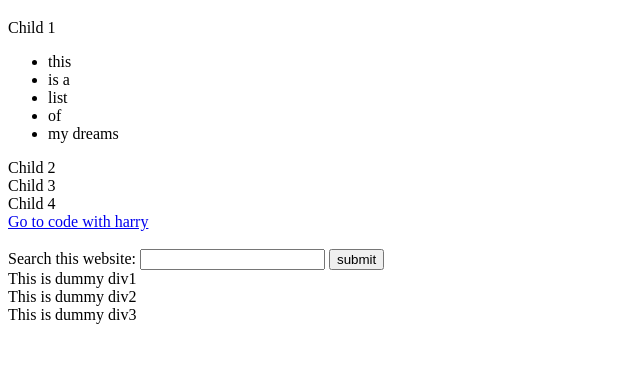
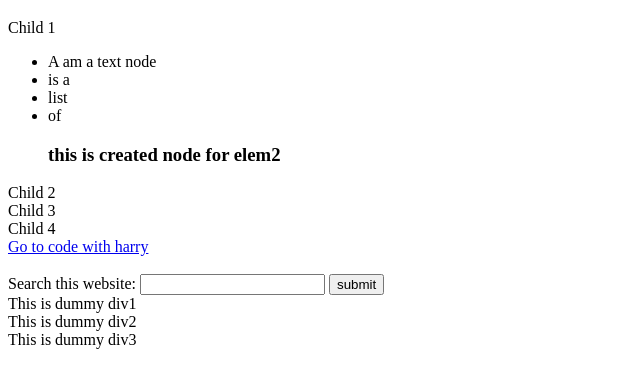
Before and after one commit to LokeshJawale1996/Javascript-learning, a plain HTML site: page Code With Harry/website.html in a window 1280 px wide. Shown: the part 61-448 px from the top of the page, without its empty margins (0-640 px from the left). Drawn offline with Linux system fonts and the light colour scheme.

Commit message:
tutorial on creating replacing and removing elements done

```diff
--- /dev/null
+++ b/Code With Harry/js/tut16.js
@@ -0,0 +1,33 @@
+console.log("this is tutorial 16");
+
+//create element
+
+let element = document.createElement("li");
+//add a class name to the li element
+element.className = "childui";
+element.id = "createdLi";
+element.setAttribute("title", "mytitle");
+let text = document.createTextNode("A am a text node");
+element.appendChild(text);
+
+// element.innerText = `Hello this is created by lokesh`;
+let ul = document.querySelector("ul.this");
+ul.appendChild(element);
+console.log(ul);
+console.log(element);
+
+//replace element
+let elem2 = document.createElement("h3");
+elem2.id = "elem2";
+elem2.className = "elem2";
+let tnode = document.createTextNode("this is created node for elem2");
+elem2.appendChild(tnode);
+element.replaceWith(elem2);
+
+let myul = document.getElementById("myul");
+myul.replaceChild(element, document.getElementById("fui"));
+myul.removeChild(document.getElementById("lui"));
+
+let pr = elem2.getAttribute("id");
+elem2.removeAttribute("id");
+console.log(elem2, pr);
--- a/Code With Harry/website.html
+++ b/Code With Harry/website.html
@@ -11,12 +11,12 @@
       <h1 class="heading">Welcome to Coding!</h1>
       <div id="myfirst" class="child red good" id="first">
         Child 1
-        <ul class="this">
-          <li class="childul">this</li>
+        <ul class="this" id="myul">
+          <li class="childul" id="fui">this</li>
           <li class="childul">is a</li>
           <li class="childul">list</li>
           <li class="childul">of</li>
-          <li class="childul">my dreams</li>
+          <li class="childul" id="lui">my dreams</li>
         </ul>
       </div>
       <div class="child">Child 2</div>
@@ -37,6 +37,7 @@
     <!-- <script src="js/tut12.js"></script> -->
     <!-- <script src="js/tut13.js"></script> -->
     <!-- <script src="js/tut14.js"></script> -->
-    <script src="js/tut15.js"></script>
+    <!-- <script src="js/tut15.js"></script> -->
+    <script src="js/tut16.js"></script>
   </body>
 </html>
```
Also changed, not shown: Code With Harry/notes/JavaScript11-20Tut.txt.
